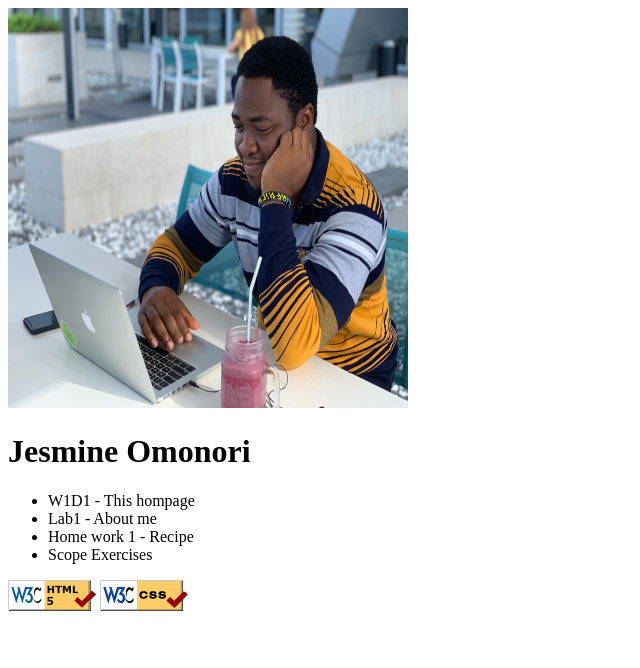
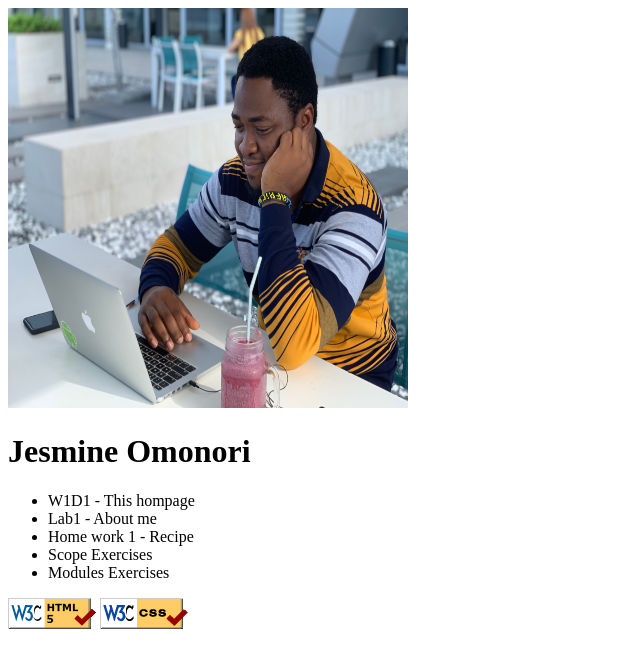
Before and after one commit to surebits/cs472-lab00, a plain HTML site: page index.html in a window 1280 px wide. Shown: the whole page, without its empty margins (0-640 px from the left). Drawn offline with Linux system fonts and the light colour scheme.

Commit message:
More commit

```diff
--- a/index.html
+++ b/index.html
@@ -22,6 +22,9 @@
                 <li>
                     <a href="https://surebits.github.io/cs472-lab00/answer.txt" target="_blank">Scope Exercises</a>
                 </li>
+                <li>
+                    <a href="https://surebits.github.io/cs472-lab00/modules.txt" target="_blank">Modules Exercises</a>
+                </li>
             </ul>
 
 
```
Also changed, not shown: modules.txt (added).
